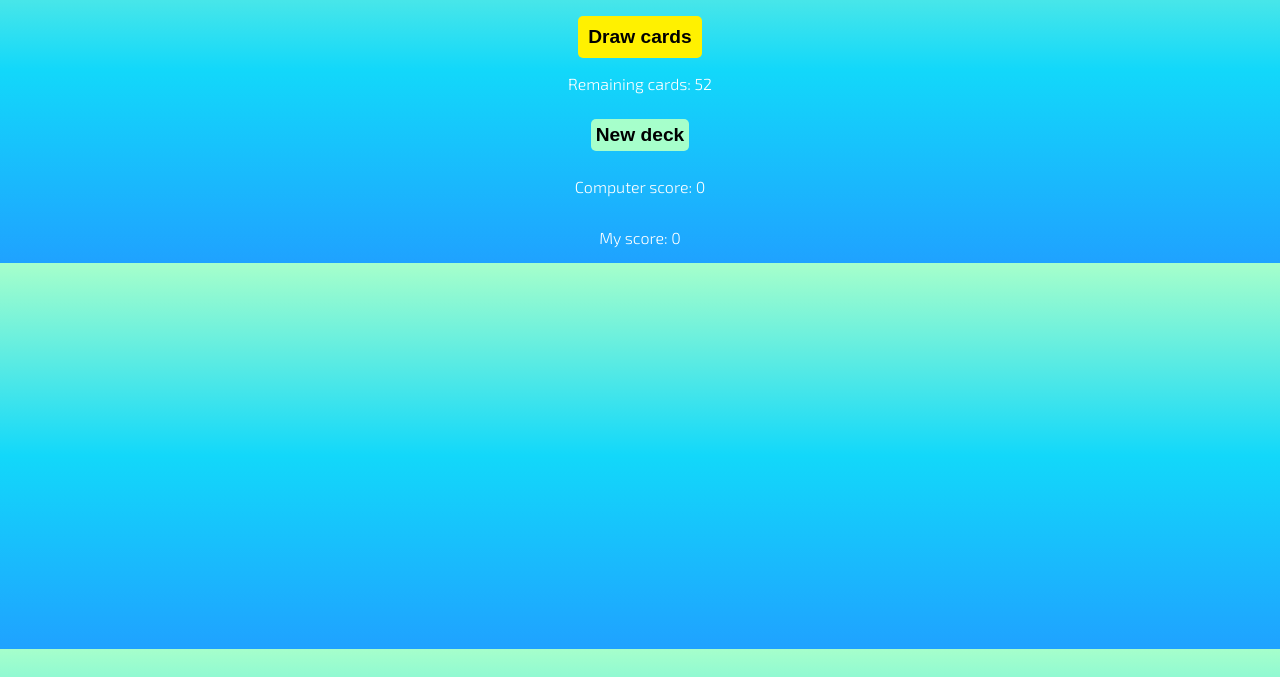
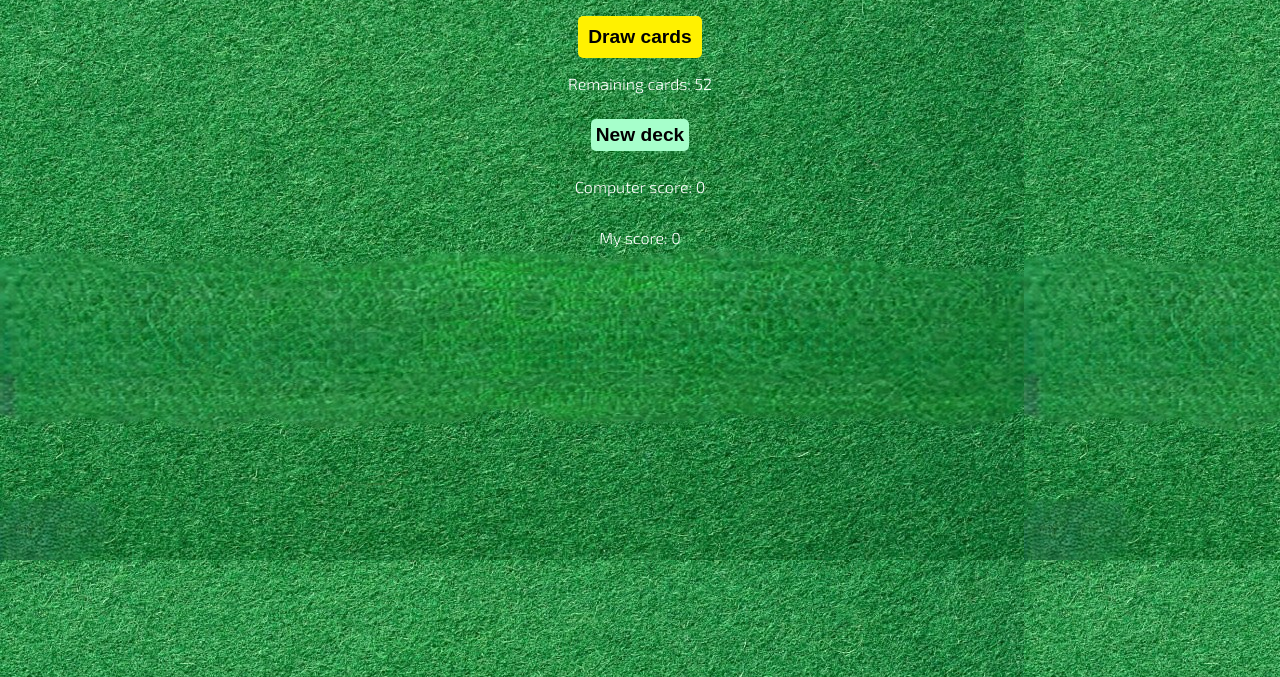
Before and after one commit to vetacode/card-war-games, a plain HTML site: page index.html in a window 1280 px wide. Shown: the part 123-800 px from the top of the page. Drawn offline with Linux system fonts and the light colour scheme; no server answers.

Commit message:
add background image

```diff
--- a/style.css
+++ b/style.css
@@ -2,12 +2,12 @@ html,
 body {
   margin: 0;
   padding: 0;
-  background-image: url('img/table.png');
+  background-image: url('img/table.jpg');
   font-family: 'Exo 2', sans-serif;
   /* height: 100vh; */
-  background: #1fa2ff;
+  /* background: #1fa2ff;
   background: -webkit-linear-gradient(to bottom, #a6ffcb, #12d8fa, #1fa2ff);
-  background: linear-gradient(to bottom, #a6ffcb, #12d8fa, #1fa2ff);
+  background: linear-gradient(to bottom, #a6ffcb, #12d8fa, #1fa2ff); */
 }
 
 body {
```
Also changed, not shown: img/table.jpg (added).
